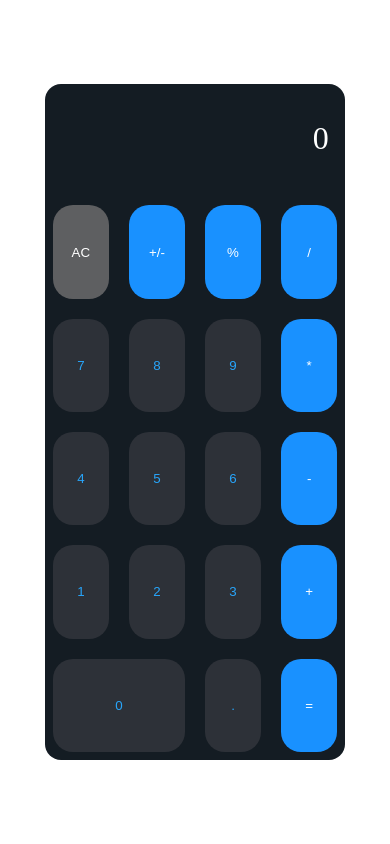
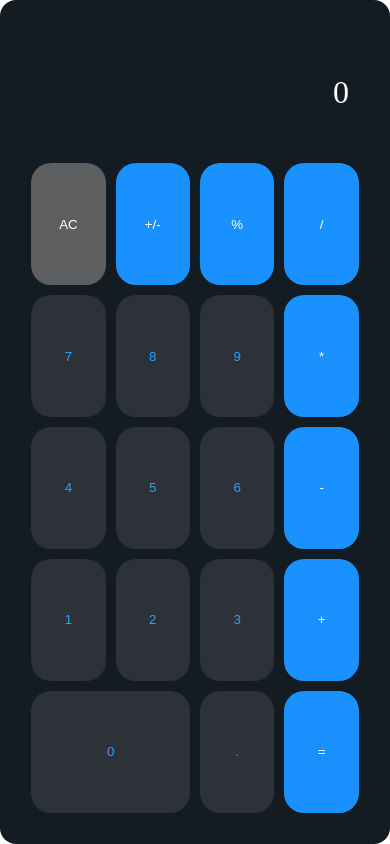
Before and after one commit to Lucas200604/calculator, a plain HTML site: page index.html in a window 390 px wide. Drawn offline with Linux system fonts and the light colour scheme.

Commit message:
UI Adaptation for Mobile Devices

```diff
--- a/style.css
+++ b/style.css
@@ -66,8 +66,11 @@ button:active {
 
 
 
-@media screen and (width < 700) {
+@media screen and (max-width: 767px) {
     #container {
-        padding: 10%;
+        width: 100%;
+        height: 100%;
+        padding: 8%;
+        gap: 10px;
     }
 }
```
